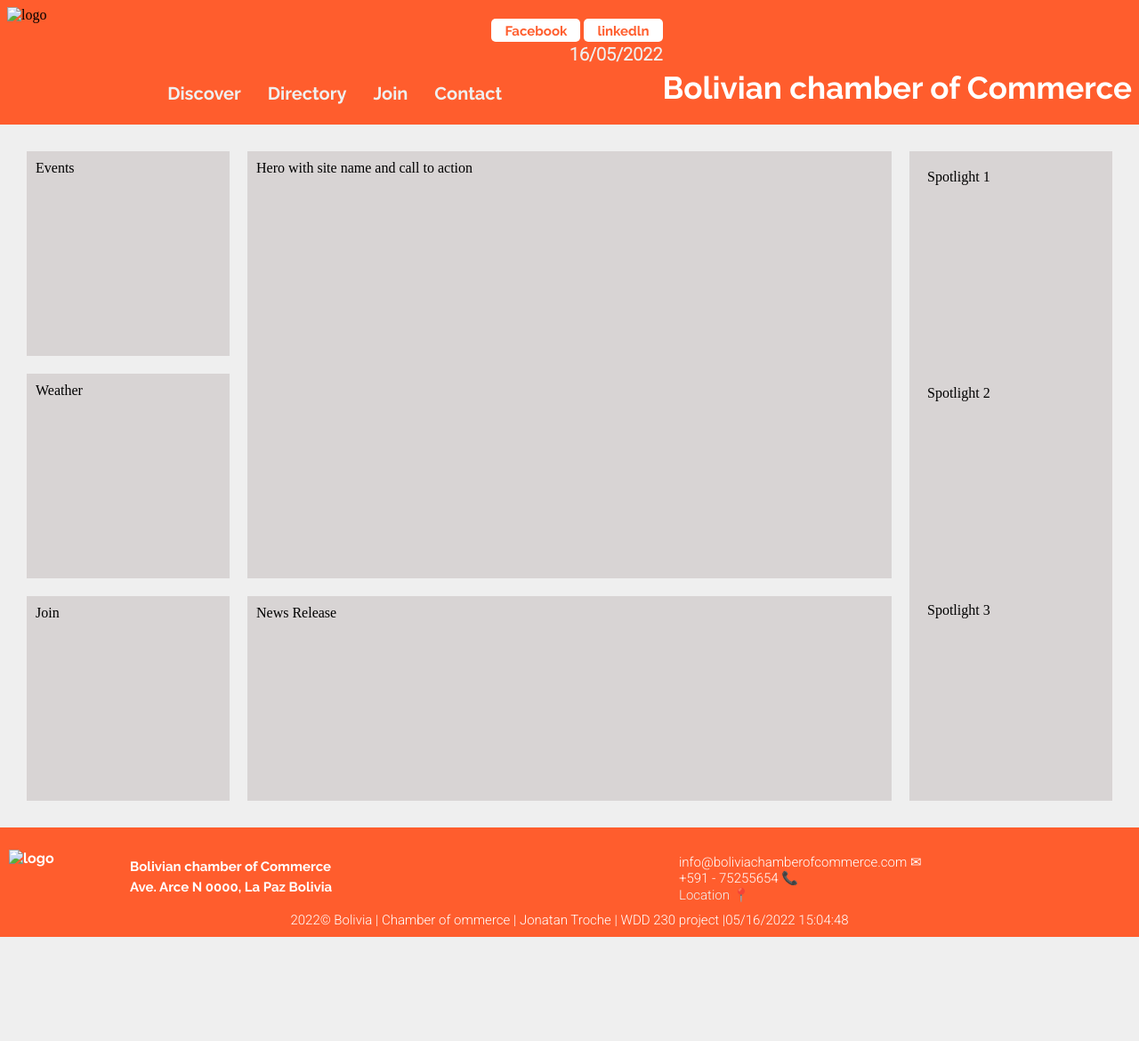
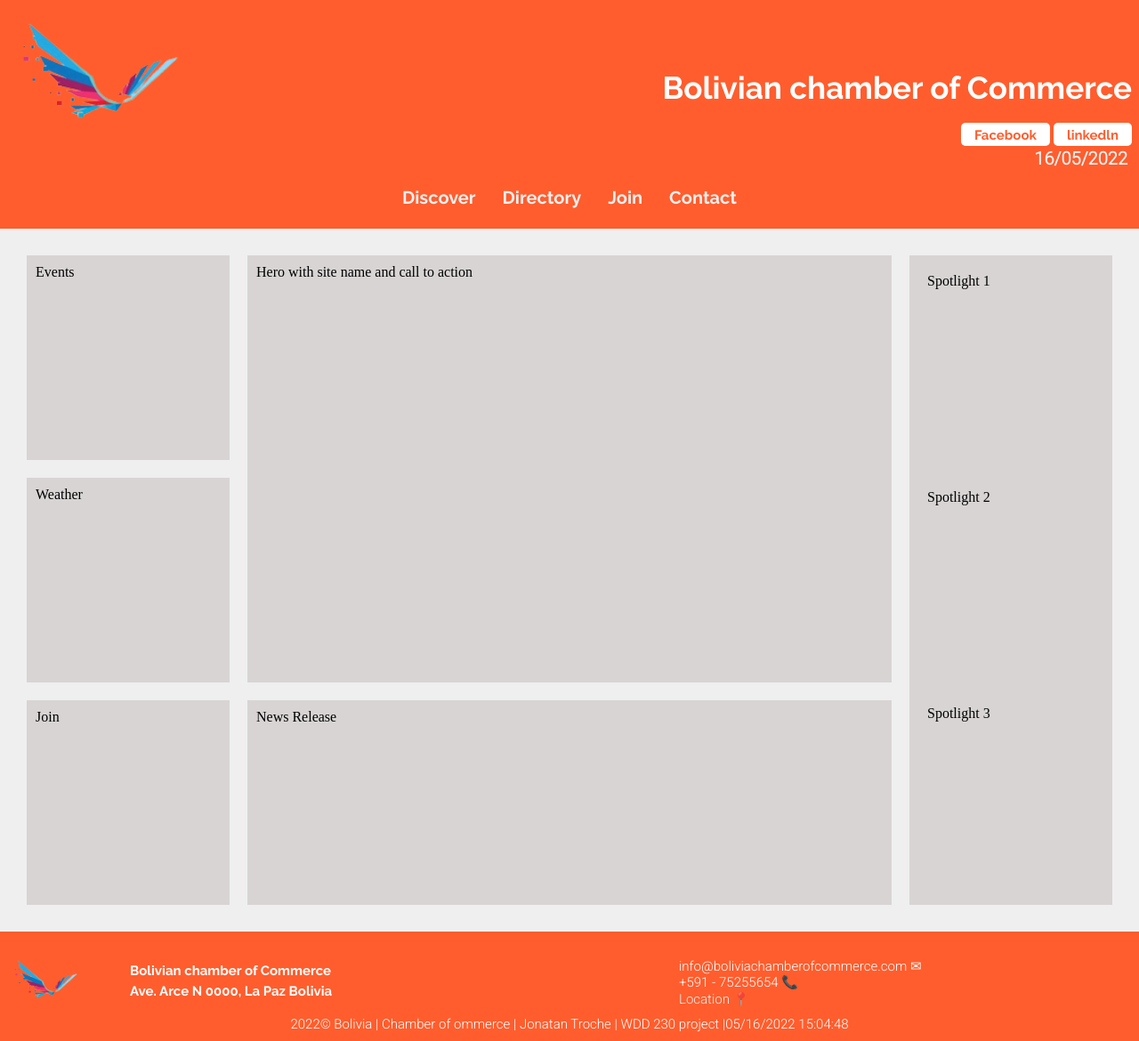
Before and after one commit to trochealmedia/wdd230, a plain HTML site: page Lesson 04/index.html in a window 1280 px wide. Shown: the whole page at 89% size. Before the commit the page ends 1053 px from the top, so only its background shows below. Drawn offline with Linux system fonts and the light colour scheme.

Commit message:
Update index.html

```diff
--- a/Lesson 04/index.html
+++ b/Lesson 04/index.html
@@ -12,7 +12,7 @@
 </head>
 <body>
     <header>
-        <img src="css/logo.png" class="logo" alt="logo">
+        <img src="images/logo.png" class="logo" alt="logo">
         <h1>Bolivian chamber of Commerce</h1>
         <div class="social_media">
             <a class="facebook_link" href="https://www.facebook.com/">Facebook</a>
@@ -46,7 +46,7 @@
     </main>
 
     <footer class="footer">
-        <img class="logo_footer" src="css/logo.png" class="logo" alt="logo">
+        <img class="logo_footer" src="images/logo.png" class="logo" alt="logo">
 
         <div class="information">
             <p class="title">Bolivian chamber of Commerce</p>
```
